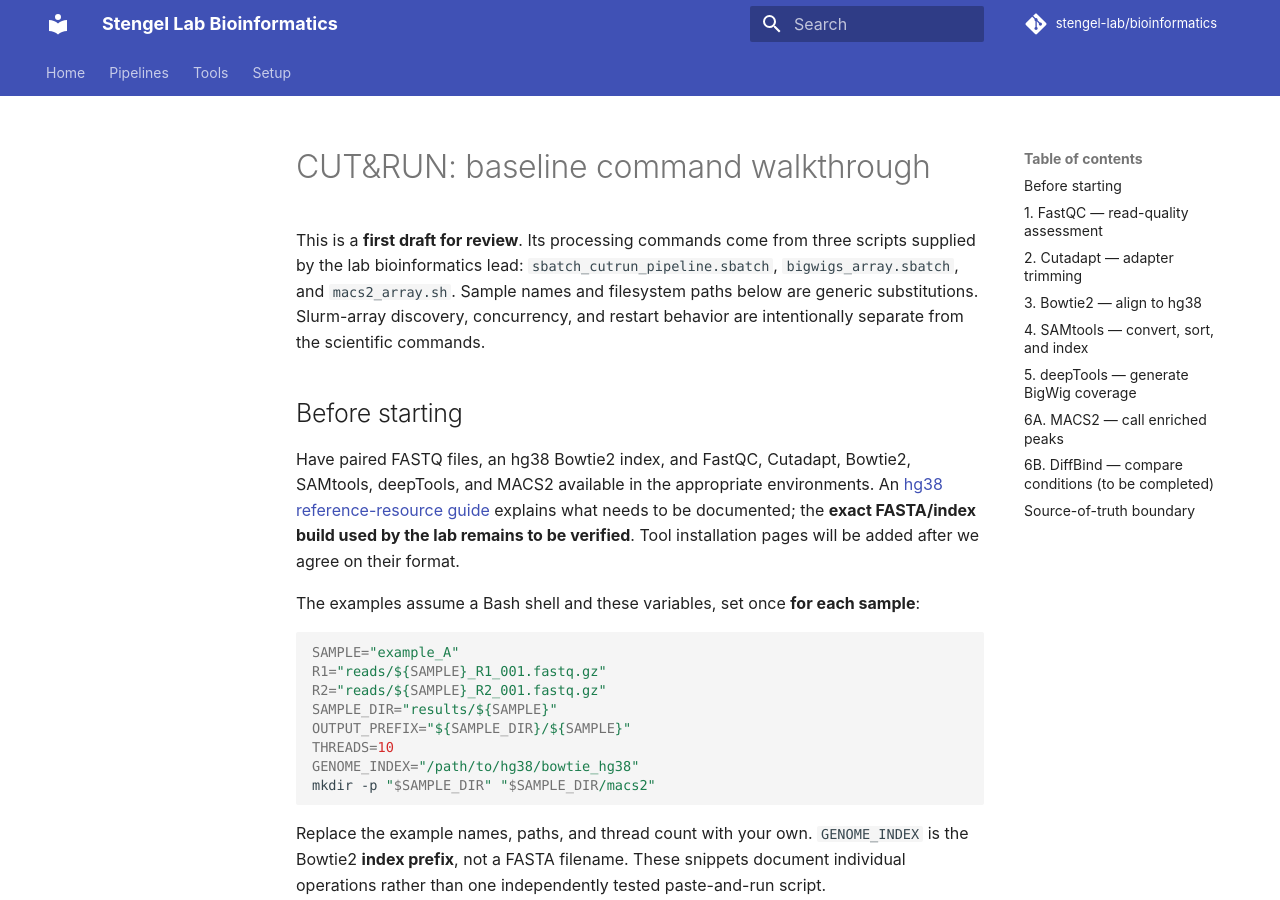
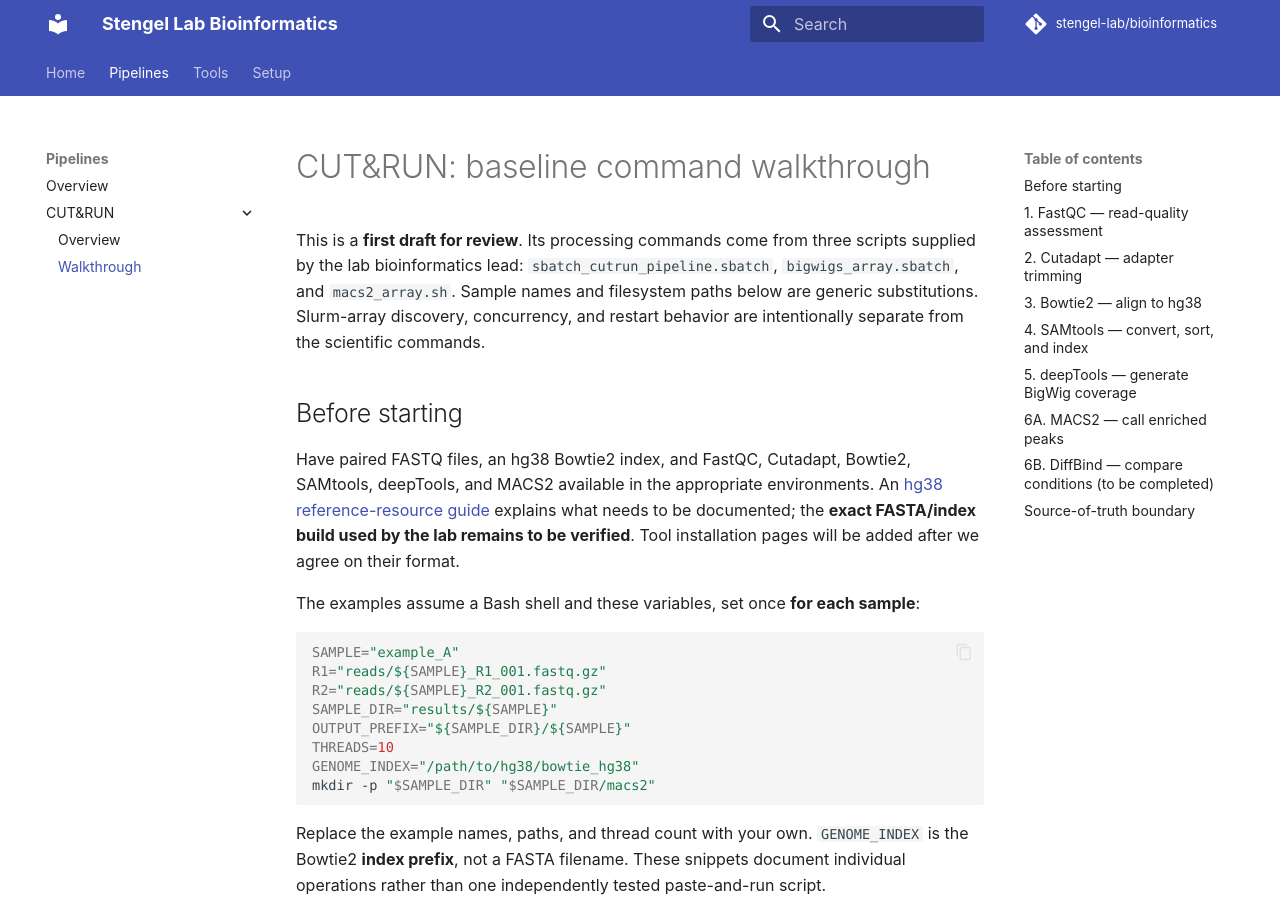
Before and after one commit to stengel-lab/bioinformatics, an MkDocs documentation site: the page built from docs/pipelines/cut-and-run/walkthrough.md, in a window 1280 px wide and 900 px high. Built offline with MkDocs 1.6.1 and Material for MkDocs 9.7.7, drawn with Linux system fonts in a browser that asks for light colours; comment, search, counter and statistics services are not loaded.

```diff
--- a/mkdocs.yml
+++ b/mkdocs.yml
@@ -17,6 +17,7 @@ theme:
     - navigation.top
     - search.suggest
     - search.highlight
+    - content.code.copy
 plugins:
   - search
 markdown_extensions:
@@ -29,6 +30,13 @@ validation:
     anchors: warn
 nav:
   - Home: index.md
-  - Pipelines: pipelines/index.md
+  - Pipelines:
+      - Overview: pipelines/index.md
+      - CUT&RUN:
+          - Overview: pipelines/cut-and-run/index.md
+          - Walkthrough: pipelines/cut-and-run/walkthrough.md
   - Tools: tools/index.md
-  - Setup: setup/index.md
+  - Setup:
+      - Overview: setup/index.md
+      - Reference resources:
+          - hg38: setup/references/hg38.md
```
